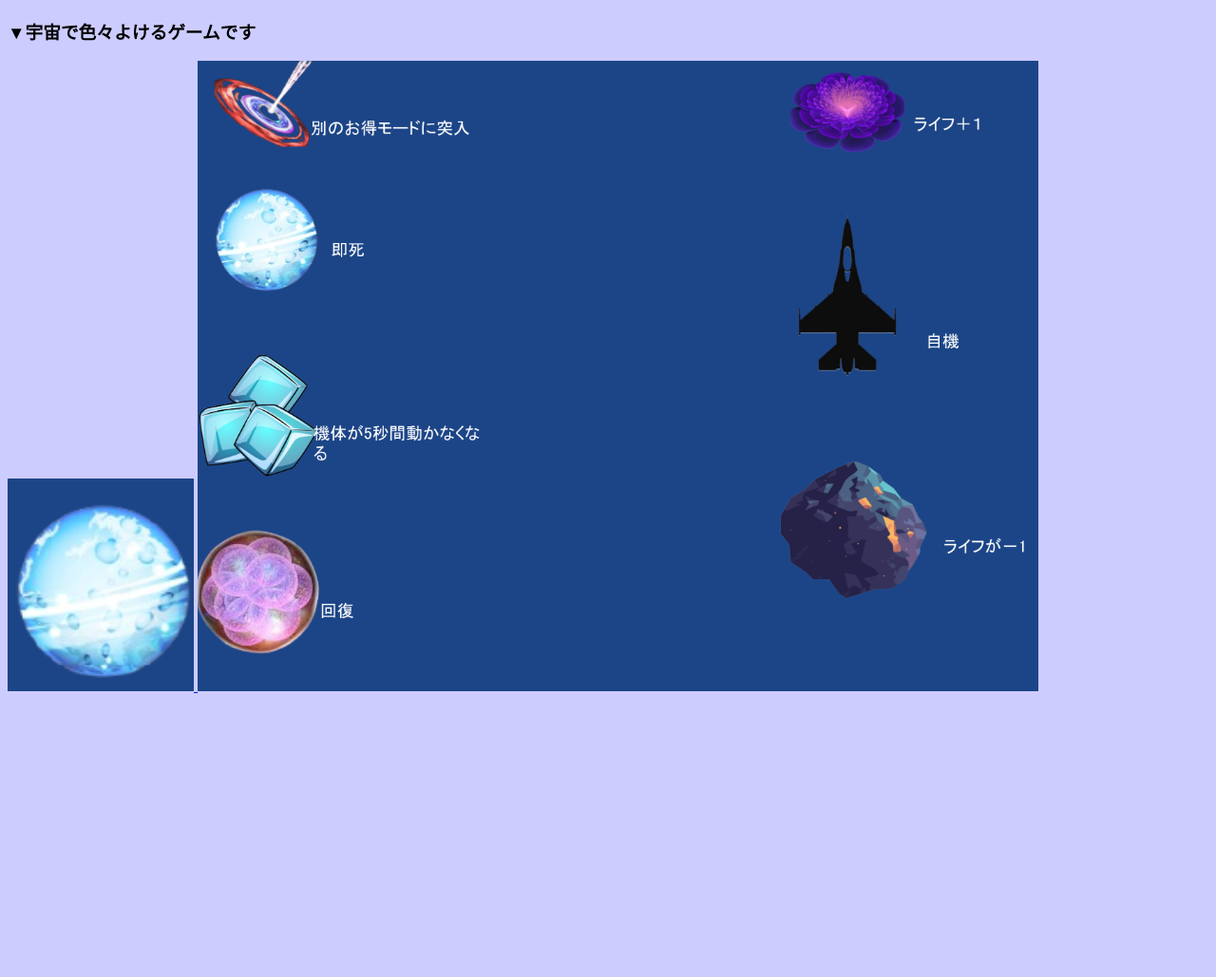
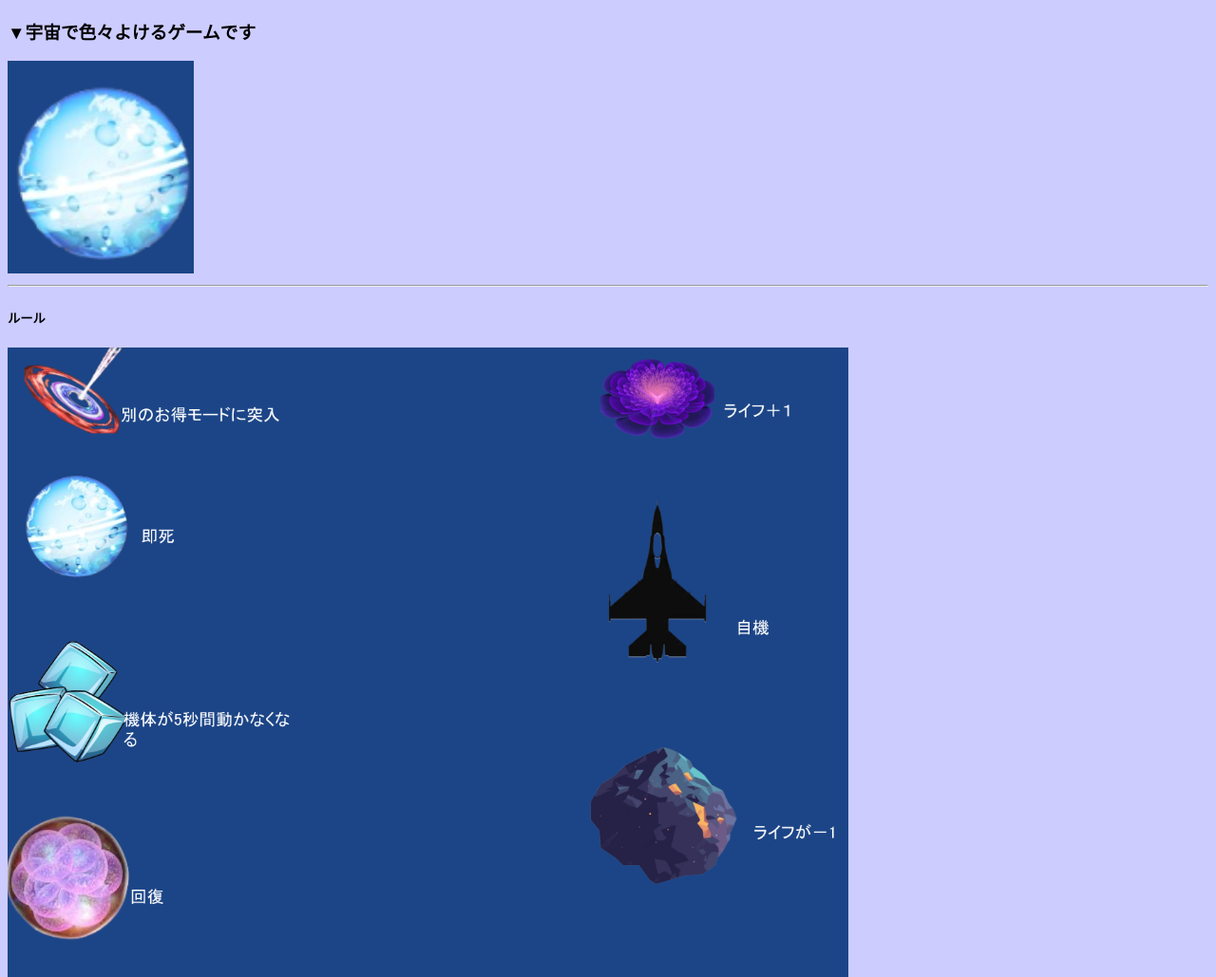
Before and after one commit to pentagonTOIN/Pentagon_game, a plain HTML site: page index.html in a window 1280 px wide. Shown: the whole page at 95% size. Before the commit the page ends 800 px from the top, so only its background shows below. Drawn offline with Linux system fonts and the light colour scheme.

Commit message:
Update index.html

```diff
--- a/index.html
+++ b/index.html
@@ -14,6 +14,8 @@
         <a href="STAR.html">
             <img src="STAR_icon.png">
         </a>
+        <hr>
+        <h5>ルール</h5>
         <img src="Torisetsu.png" width="70%">
     </body>
 </html>
```
